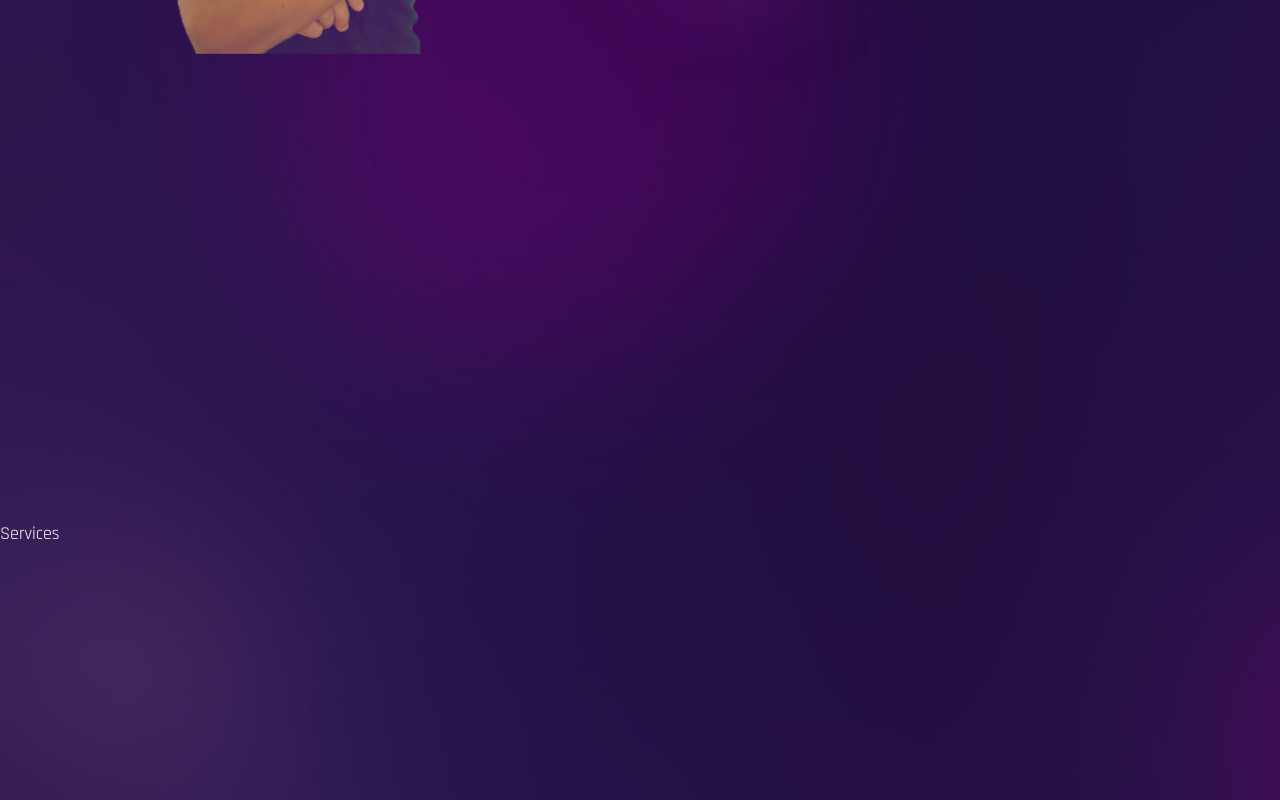
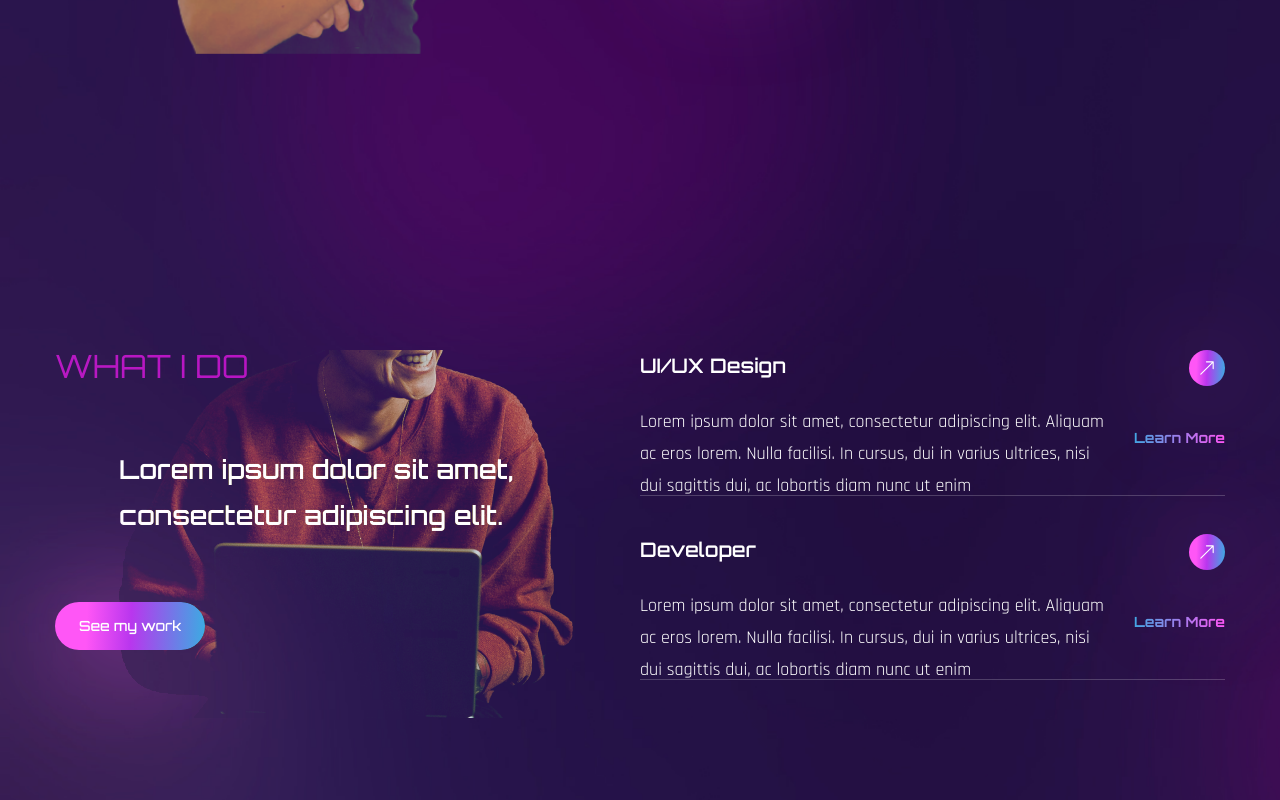
Before and after one commit to fernandofrisso/Portifolio, a React (Create React App) app: page / in a window 1280 px wide. Shown: the part 1400-2200 px from the top of the page. Built offline with nearby package versions, Linux system fonts and the light colour scheme; the HTML template or start-up script is replaced by a standard one; a web font is replaced by a local one.

Commit message:
servicest sketch creation

```diff
--- a/src/components/Services.js
+++ b/src/components/Services.js
@@ -1,7 +1,121 @@
 import React from 'react';
 
+import {BsArrowUpRight} from 'react-icons/bs';
+
+import { motion } from 'framer-motion';
+
+import { fadeIn } from '../variants';
+
+const services = [
+
+    {
+      name: 'UI/UX Design',
+      descripition:
+      'Lorem ipsum dolor sit amet, consectetur adipiscing elit. Aliquam ac eros lorem. Nulla facilisi. In cursus, dui in varius ultrices, nisi dui sagittis dui, ac lobortis diam nunc ut enim',
+      link: 'Learn More'
+    },
+
+    {
+      name: 'Developer',
+      descripition:
+      'Lorem ipsum dolor sit amet, consectetur adipiscing elit. Aliquam ac eros lorem. Nulla facilisi. In cursus, dui in varius ultrices, nisi dui sagittis dui, ac lobortis diam nunc ut enim',
+      link: 'Learn More'
+    }
+
+]
+
+
 const Services = () => {
-  return <div className='section' id='service'>Services</div>;
+
+  return(
+
+    <section className='section' id='service'>
+
+      <div  className='container mx-auto'>
+
+        <div className='flex flex-col lg:flex-row'>
+
+          {/*text & img */}
+
+          <motion.div
+
+          variants={fadeIn('right', 0.3)}
+          initial='hidden'
+          whileInView='show'
+          viewport={{once: false, amount:0.3}}
+          className='flex-1 lg:bg-services lg:bg-bottom bg-no-repeat mix-blend-lighten mb-12 lg:mb-0'
+
+          >
+
+              <h2 className='h2 text-accent mb-6'> What I do</h2>
+
+              <h3 className='h3 max-w-[450px] m-16'>
+                Lorem ipsum dolor sit amet, consectetur adipiscing elit.
+              </h3>
+              <button className='btn btn-sm'>See my work</button>
+          </motion.div>
+
+          {/*services*/}
+
+          <motion.div
+
+          variants={fadeIn('left', 0.5)}
+          initial='hidden'
+          whileInView='show'
+          viewport={{once: false, amount:0.3}}
+          className='flex-1'
+
+          >
+
+            {/*service list*/}
+            <div>
+
+              {services.map((service, index)=>{
+
+                const {name, descripition, link} = service
+
+                return(
+
+                  <div
+
+                    className='border-b border-white/20 h-[146px] mb-[38px] flex'
+                    key={index}
+
+                   >
+
+                    <div className='max-w-[476px]'>
+                      <h4 className='text-[20px] trancking-wider font-primary font-semibold mb-6'>{name}</h4>
+                      <p className='font-secondary leading-tigh'>{descripition}</p>
+                    </div>
+
+                    <div className='flex flex-col flex-1 items-end'>
+
+                      <a href='#' className='btn w-9 h-9 mb-[42px] flex justify-center items-center'>
+
+                        <BsArrowUpRight/>
+
+                      </a>
+
+                      <a  className='text-gradient text-sm' href='#'>{link}</a>
+
+                    </div>
+
+                  </div>
+
+                )
+
+              })}
+
+            </div>
+
+          </motion.div>
+
+        </div>
+
+      </div>
+
+    </section>
+  )
 };
 
 export default Services;
```
